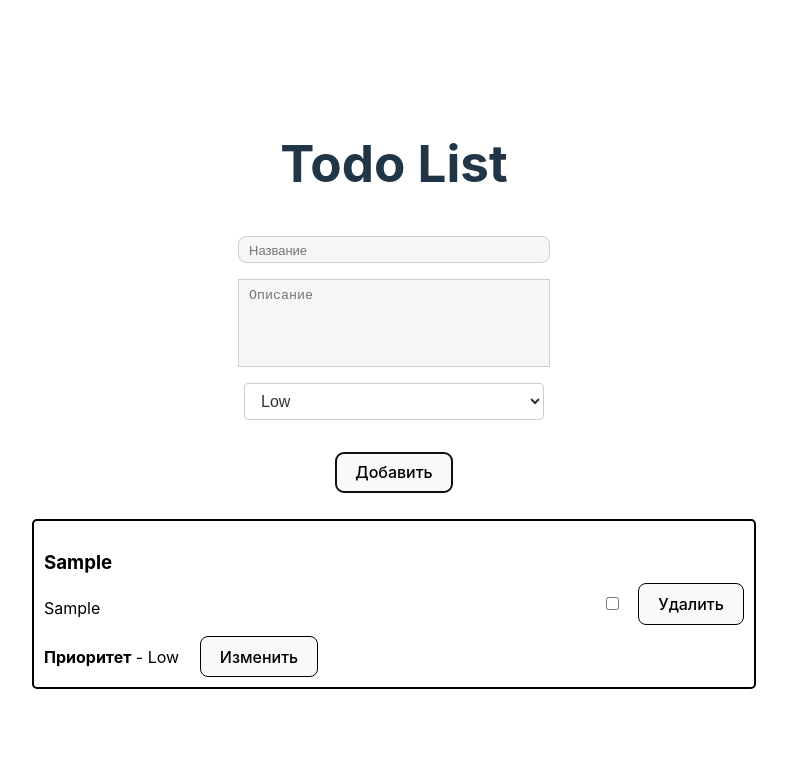
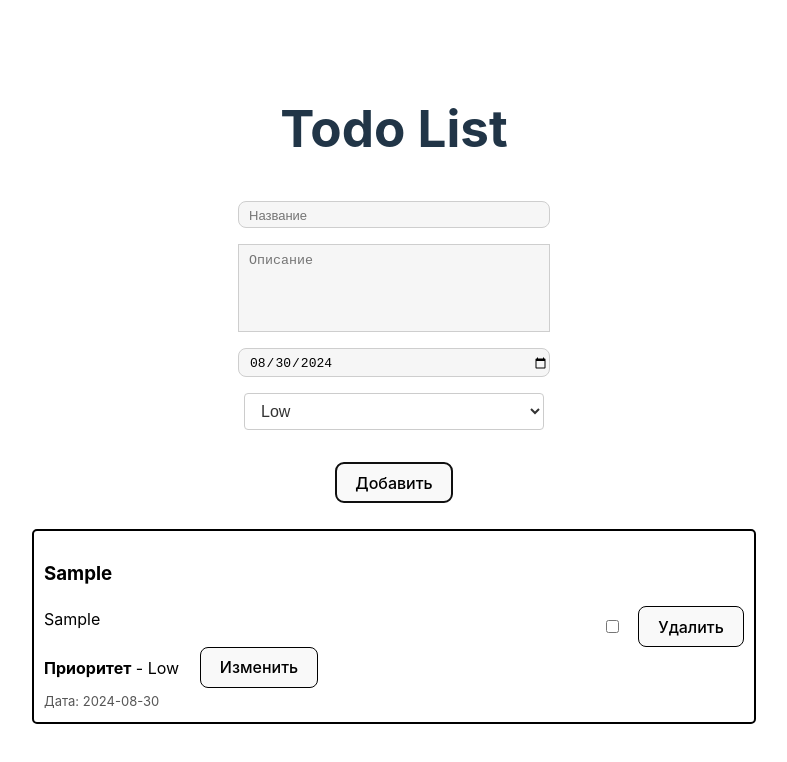
Before and after one commit to yato90/todo-list, a Vue app: page / in a window 1280 px wide. Both pictures are taken after typing "Sample", "Sample" into the empty fields and a click on the button "Добавить". Shown: the top 762 px of the page, without its empty margins (246-1033 px from the left). Built offline with nearby package versions, Linux system fonts and the light colour scheme.

Commit message:
add date

```diff
--- a/src/components/TodoList.vue
+++ b/src/components/TodoList.vue
@@ -12,12 +12,18 @@ interface TodoForm {
   title: string;
   description: string;
   priority: Priority;
+  date: string;
 }
+
+// Установка текущей даты по умолчанию
+const today = new Date().toISOString().split('T')[0];
+
 // Используем useForm для работы с формой задач
 const { state: formState, reset: resetForm } = useForm<TodoForm>({
   title: '',
   description: '',
   priority: Priority.Low,
+  date: today,
 });
 
 const todoStore = useTodoStore();
@@ -43,6 +49,7 @@ const onSubmit = () => {
       priority: formState.priority,
       completed: false,
       isEditing: false,
+      date: formState.date,
     });
 
     // Сбрасываем форму после добавления задачи
@@ -83,6 +90,9 @@ const toggleTodoCompletion = (id: number) => {
             <div class="form_item">
                 <textarea v-model="formState.description" placeholder="Описание"></textarea>
                 <span v-if="errors.description" class="error">{{ errors.description }}</span>
+            </div>
+            <div class="form_item">
+              <input type="date" v-model="formState.date" />
             </div>
             <div class="form_item">
                 <select v-model="formState.priority">
--- a/src/components/Todoitem.vue
+++ b/src/components/Todoitem.vue
@@ -8,6 +8,7 @@ const props = defineProps<{ todo: TodoItemType }>();
 const isModalVisible = ref<boolean>(false);
 let tempTitle = ref<string>(props.todo.title);
 let tempDescription = ref<string>(props.todo.description);
+let tempDate = ref<string>(props.todo.date);
 
 const emit = defineEmits(['remove', 'toggle', 'edit', 'update', 'cancel']);
 
@@ -15,18 +16,24 @@ const showConfirmation = () => {
   isModalVisible.value = true;
 };
 const confirmUpdate = () => {
-  emit('update', { id: props.todo.id, title: tempTitle.value, description: tempDescription.value });
+  emit('update', {
+    id: props.todo.id,
+    title: tempTitle.value,
+    description: tempDescription.value,
+    date: tempDate.value
+  });
   isModalVisible.value = false;
 };
 const cancelUpdate = () => {
   emit('cancel', props.todo.id);
   isModalVisible.value = false;
 };
-
+// Сброс временных переменных при начале редактирования
 watch(() => props.todo.isEditing, (newVal) => {
   if (newVal) {
     tempTitle.value = props.todo.title;
     tempDescription.value = props.todo.description;
+    tempDate.value = props.todo.date;
   }
 });
 </script>
@@ -44,6 +51,11 @@ watch(() => props.todo.isEditing, (newVal) => {
         v-model="tempDescription"
         >
       </textarea>
+      <input
+        class="input-edit"
+        type="date"
+        v-model="tempDate"
+      />
       <button @click="showConfirmation">Сохранить изменения</button>
     </div>
     <div class="info" v-else>
@@ -54,8 +66,11 @@ watch(() => props.todo.isEditing, (newVal) => {
         {{ props.todo.title }}
       </h3>
       <p @click="$emit('edit', todo.id)">{{ props.todo.description }}</p>
-      <strong>Приоритет</strong> - {{ props.todo.priority }}
-      <button @click="$emit('edit', todo.id)">Изменить</button>
+      <div class="">
+        <strong>Приоритет</strong> - {{ props.todo.priority }}
+        <button @click="$emit('edit', todo.id)">Изменить</button>
+      </div>
+      <span>Дата: {{ props.todo.date }}</span>
     </div>
     <div>
       <input
@@ -95,6 +110,10 @@ p{
 button {
   margin-left: 1em;
 }
+span{
+  color:#565656;
+  font-size: 13px;
+}
 .info{
   width: 500px;
 }
--- a/src/store/interface.ts
+++ b/src/store/interface.ts
@@ -11,6 +11,7 @@ export interface TodoItem {
     priority: Priority;
     completed: boolean;
     isEditing: boolean;
+    date: string;
 }
 
 export interface TodoState {
```
